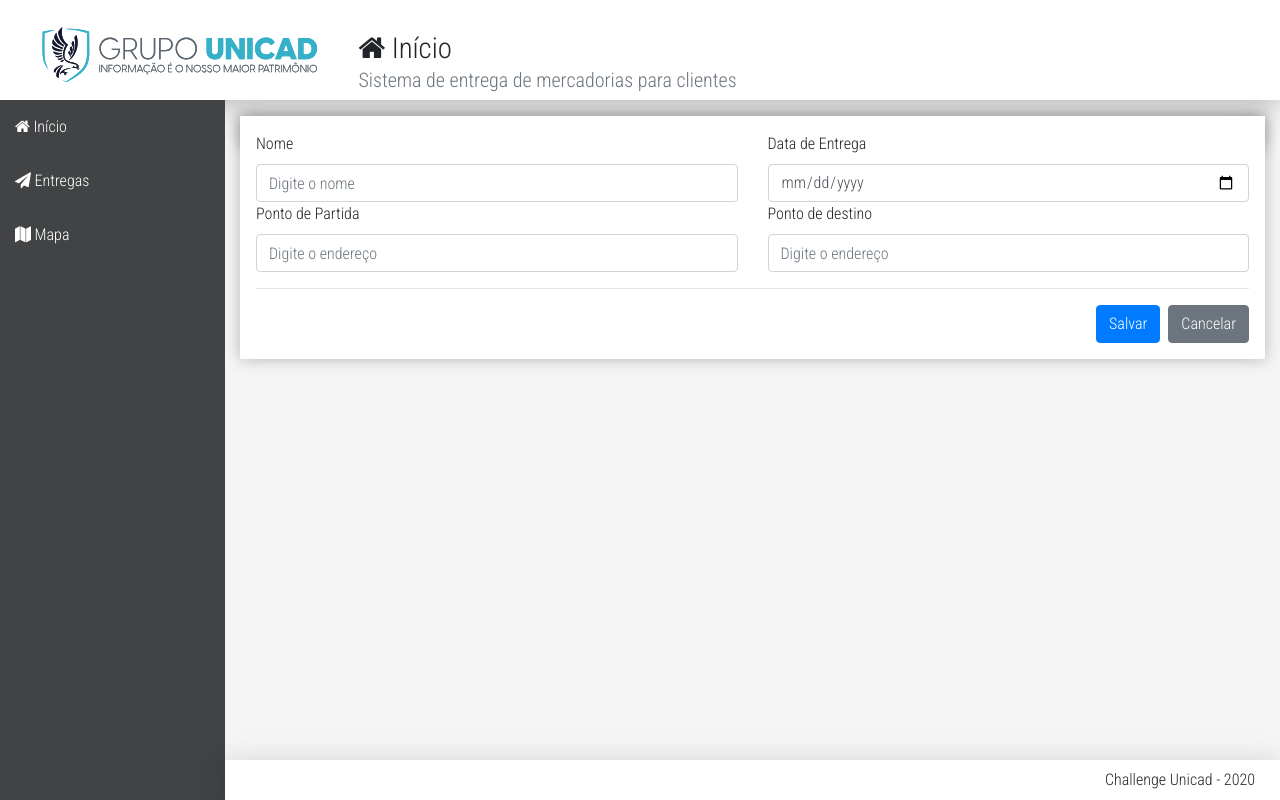
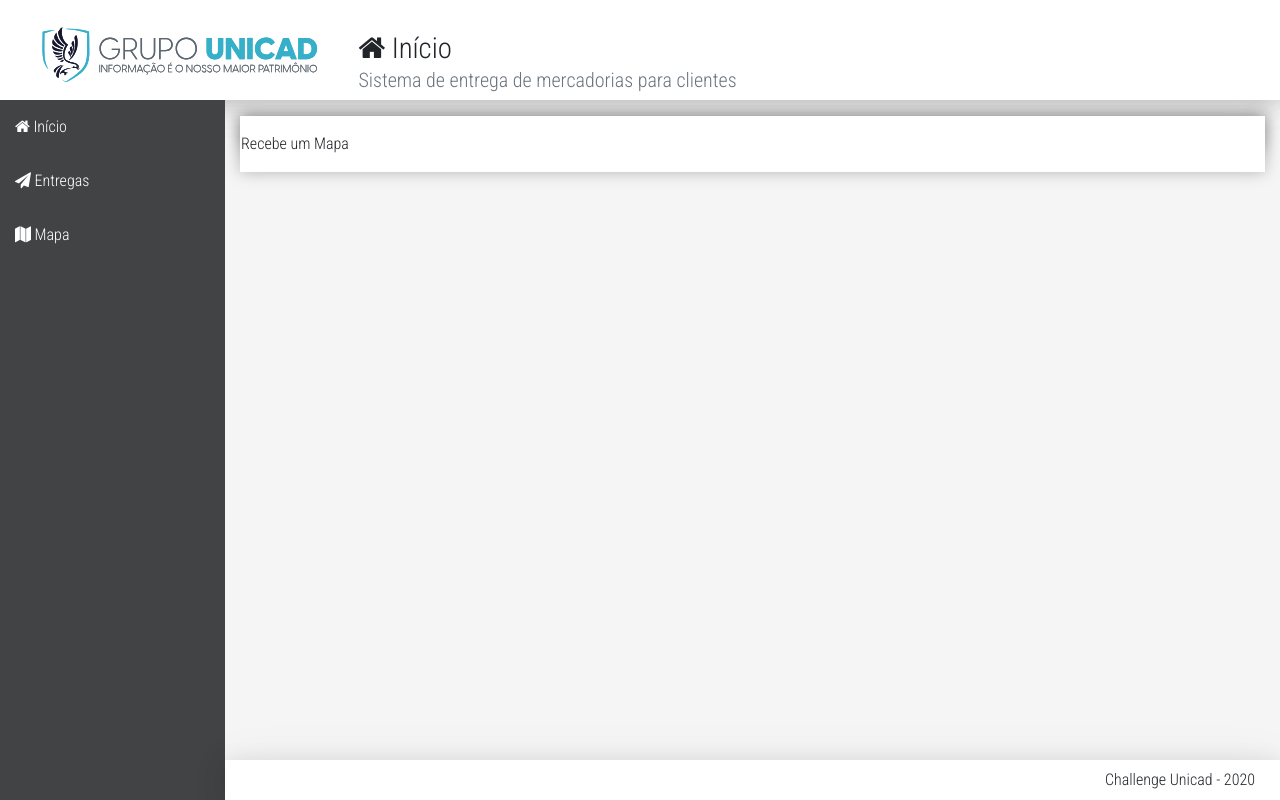
Before and after one commit to elisoaresr/challenge-unicad, a React (Create React App) app in the folder frontend/: page /chart in a window 1280 px wide. Built offline with nearby package versions, Linux system fonts and the light colour scheme.

Commit message:
Web Application

```diff
--- a/frontend/src/App.tsx
+++ b/frontend/src/App.tsx
@@ -3,10 +3,10 @@ import { BrowserRouter } from 'react-router-dom';
 
 import 'font-awesome/css/font-awesome.min.css';
 import 'bootstrap/dist/css/bootstrap.css';
+import Routes from './components/Routes';
 import './App.css';
 
 import Nav from './components/template/Nav';
-import Home from './components/pages/Home/Home';
 import Main from './components/template/Main';
 import Footer from './components/template/Footer';
 
@@ -15,8 +15,8 @@ export default (props: any) =>
   <BrowserRouter>
     <div className="app">
       <Main icon="home" title="Início"
-        subtitle="Sistema de entrega de mercadorias para clientes"/>
-      <Home />
+        subtitle="Sistema de entrega de mercadorias para clientes" />
+      <Routes />
       <Nav />
       <Footer />
     </div>
--- /dev/null
+++ b/frontend/src/components/Routes.tsx
@@ -0,0 +1,19 @@
+import React from 'react';
+import { Switch, Redirect, Route } from 'react-router';
+
+import Home from './pages/Home/Home';
+import Delivery from './pages/Delivery/Delivery';
+import Chart from './pages/Map/Chart';
+
+const Routes = (props: any) => {
+  return (
+    <Switch>
+      <Route exact path='/' component={Home} />
+      <Route exact path="/delivery" component={Delivery} />
+      <Route exact path="/chart" component={Chart} />
+      <Redirect from='*' to='/' />
+    </Switch>
+  );
+}
+
+export default Routes;
--- /dev/null
+++ b/frontend/src/components/pages/Delivery/Delivery.tsx
@@ -0,0 +1,14 @@
+import React from 'react';
+import Main from '../../template/Main';
+
+const Delivery = (props: any) => {
+  return (
+    <Main>
+      <div className="row">
+        Lista de entregas
+    </div>
+    </Main>
+  );
+}
+
+export default Delivery;
--- /dev/null
+++ b/frontend/src/components/pages/Map/Chart.tsx
@@ -0,0 +1,14 @@
+import React from 'react';
+import Main from '../../template/Main';
+
+const Map = (props: any) => {
+  return (
+    <Main>
+      <div className="row">
+        Recebe um Mapa
+    </div>
+    </Main>
+  );
+}
+
+export default Map;
--- a/frontend/src/components/template/Header.tsx
+++ b/frontend/src/components/template/Header.tsx
@@ -1,14 +1,15 @@
 import React from 'react';
 import './Header.css';
+import { Link } from 'react-router-dom';
 
 import logo from '../assets/unicad-logo.svg';
 
 const Header = (props: any) => {
   return (
     <header className="header d-none d-sm-flex flex-column">
-      <div className="logo">
+      <Link to="/" className="logo">
         <img src={logo} alt="Unicad" />
-      </div>
+      </Link>
       <h1 className="mt-3">
         <i className={`fa fa-${props.icon}`}></i> {props.title}
       </h1>
--- a/frontend/src/components/template/Nav.tsx
+++ b/frontend/src/components/template/Nav.tsx
@@ -1,19 +1,21 @@
 import React from 'react';
+import { Link } from 'react-router-dom';
+
 import './Nav.css';
 
 const Nav = () => {
   return (
     <aside className="menu-area">
       <nav className="menu">
-        <a href="#/">
+        <Link to="/">
           <i className="fa fa-home"></i> Início
-        </a>
-        <a href="#/delivery">
+        </Link>
+        <Link to="/delivery">
           <i className="fa fa-paper-plane"></i> Entregas
-        </a>
-        <a href="#/map">
+        </Link>
+        <Link to="/chart">
           <i className="fa fa-map"></i> Mapa
-        </a>
+        </Link>
       </nav>
     </aside>
   );
```
